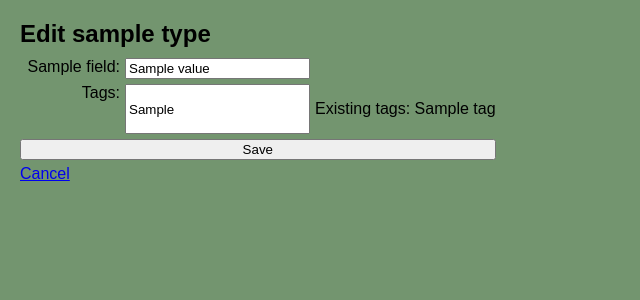
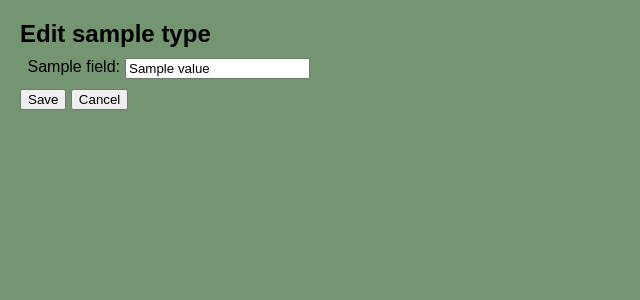
Before and after one commit to mistablasta/ohtu-miniprojekti, a Flask app: template src/templates/edit_entry.html in a window 1280 px wide. Shown: the part 80-380 px from the top of the page, without its empty margins (0-640 px from the left). Run offline with Flask 3, Linux system fonts and the light colour scheme; the template is opened without the code that fills it: most values are stand-ins (such as "Sample title", 1, 10 or a date in 2020).

Commit message:
fix: adjust margin in between elements

```diff
--- a/src/templates/edit_entry.html
+++ b/src/templates/edit_entry.html
@@ -26,24 +26,12 @@
                         {{ "required" if required }}>
                 </div>
 
-    {% endfor %}
-
-    <div>
-        <label>Tags:</label>
-        <input
-           type="text"
-           name="tags"
-           value="{{ entry.get_tags() }}"
-           placeholder="Tag 1, Tag 2, ..."
-        >
-        {% if all_tags %}
-            <p>Existing tags: {{ all_tags | join(', ') }}</p>
-        {% endif %}
-    </div>
-
-    <button type="submit">Save</button>
-    <a href="/">Cancel</a>
-
+            {% endfor %}
+        </div>
+        <button type="submit" style="margin-top: 10px;">Save</button>
+        <a href="/" style="text-decoration: none;">
+            <button type="button">Cancel</button>
+        </a>
     </form>
 </div>
 {% endblock %}
```
